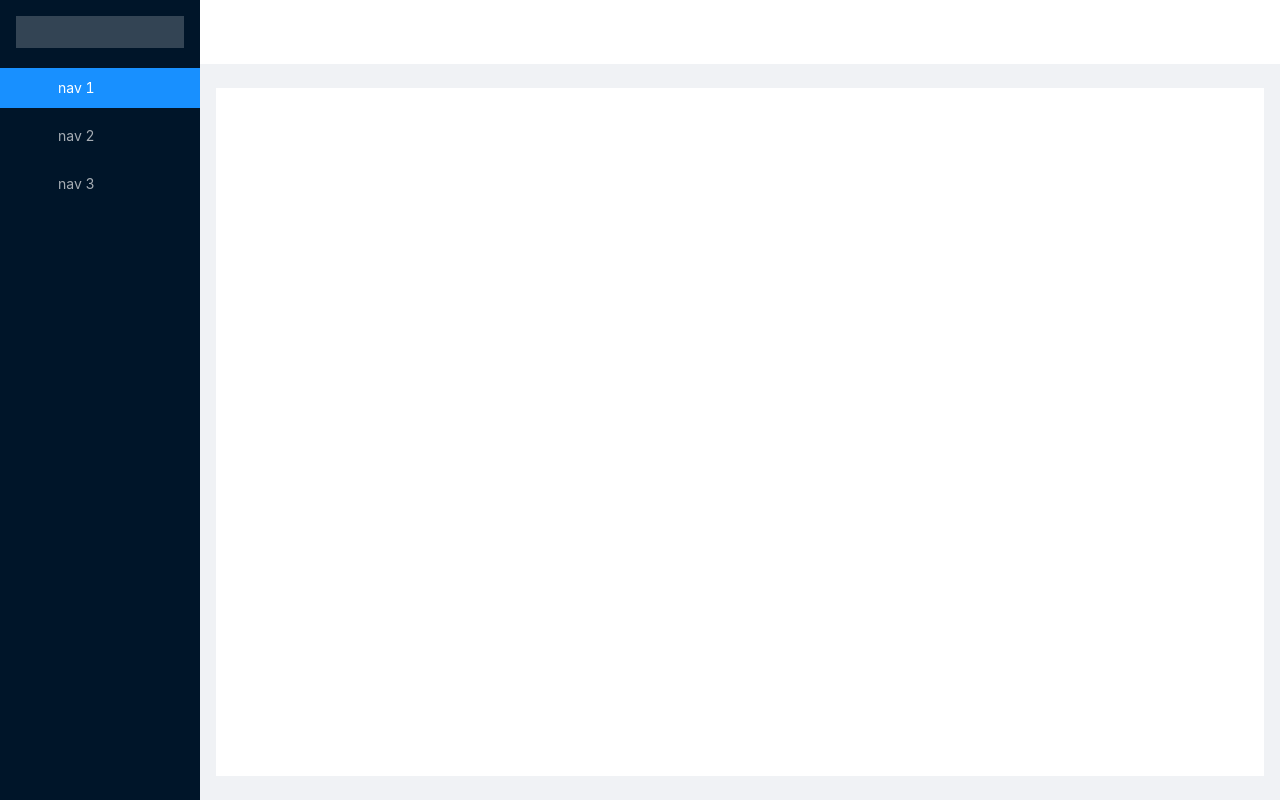
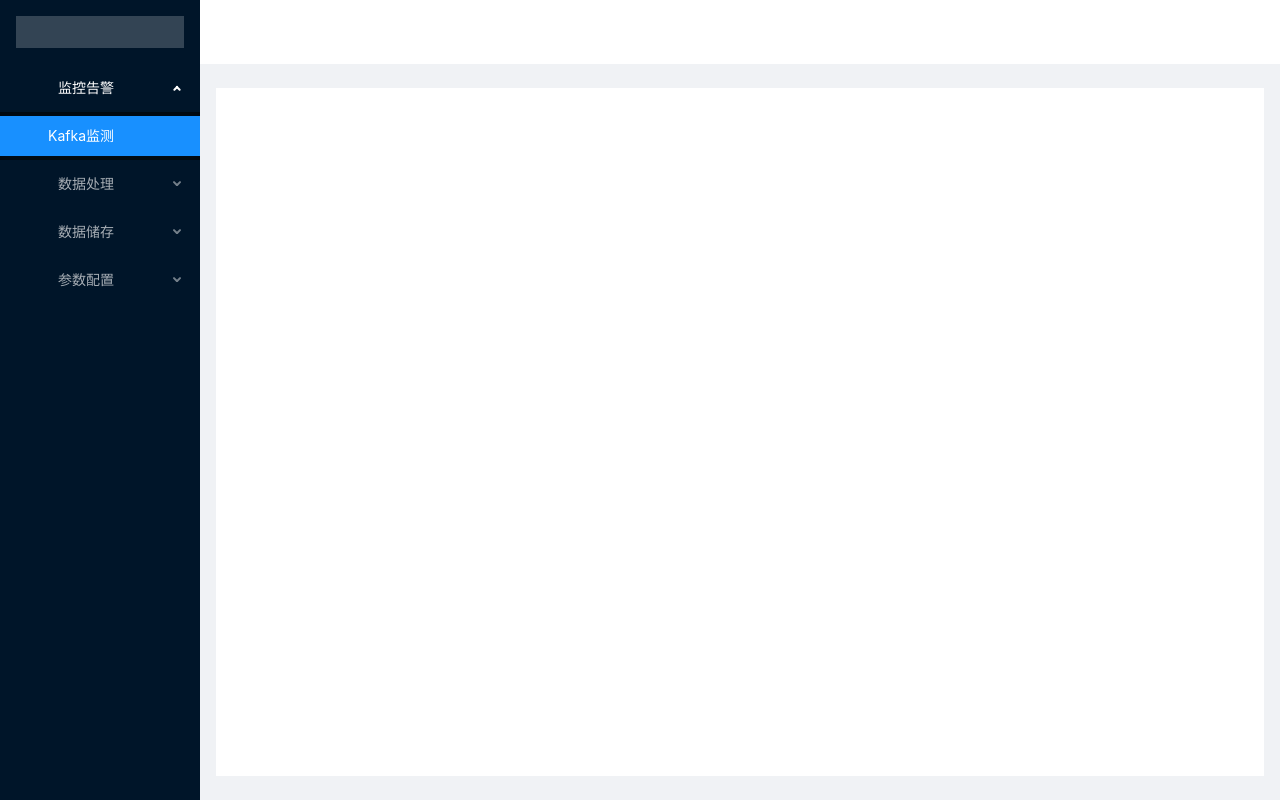
Before and after one commit to allenxz/ETL-FE, a Vue app: page / in a window 1280 px wide. Built offline with nearby package versions, Linux system fonts and the light colour scheme.

Commit message:
完成sider静态部分的制作

```diff
--- a/src/components/sider/sider.vue
+++ b/src/components/sider/sider.vue
@@ -1,19 +1,30 @@
 <template>
   <a-layout-sider :trigger="null" collapsible v-model="collapsed">
     <div class="logo" />
-    <a-menu theme="dark" mode="inline" :defaultSelectedKeys="['1']">
-      <a-menu-item key="1">
-        <a-icon type="user" />
-        <span>nav 1</span>
-      </a-menu-item>
-      <a-menu-item key="2">
-        <a-icon type="video-camera" />
-        <span>nav 2</span>
-      </a-menu-item>
-      <a-menu-item key="3">
-        <a-icon type="upload" />
-        <span>nav 3</span>
-      </a-menu-item>
+    <a-menu
+      :defaultSelectedKeys="['1']"
+      :defaultOpenKeys="['sub1']"
+      mode="inline"
+      theme="dark"
+      :inlineCollapsed="collapsed">
+      <a-sub-menu key="sub1">
+        <span slot="title"><a-icon type="fund" /><span>监控告警</span></span>
+        <a-menu-item key="1">Kafka监测</a-menu-item>
+      </a-sub-menu>
+      <a-sub-menu key="sub2">
+        <span slot="title"><a-icon type="interation" /><span>数据处理</span></span>
+        <a-menu-item key="2">流程管理</a-menu-item>
+        <a-menu-item key="3">部署管理</a-menu-item>
+      </a-sub-menu>
+      <a-sub-menu key="sub3">
+        <span slot="title"><a-icon type="database" /><span>数据储存</span></span>
+        <a-menu-item key="4">数据结构</a-menu-item>
+        <a-menu-item key="5">Kafka管理</a-menu-item>
+      </a-sub-menu>
+      <a-sub-menu key="sub4">
+        <span slot="title"><a-icon type="cluster" /><span>参数配置</span></span>
+        <a-menu-item key="6">待定</a-menu-item>
+      </a-sub-menu>
     </a-menu>
   </a-layout-sider>
 </template>
```
